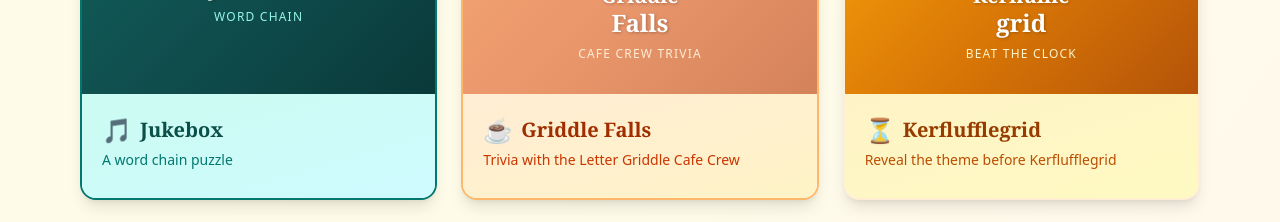
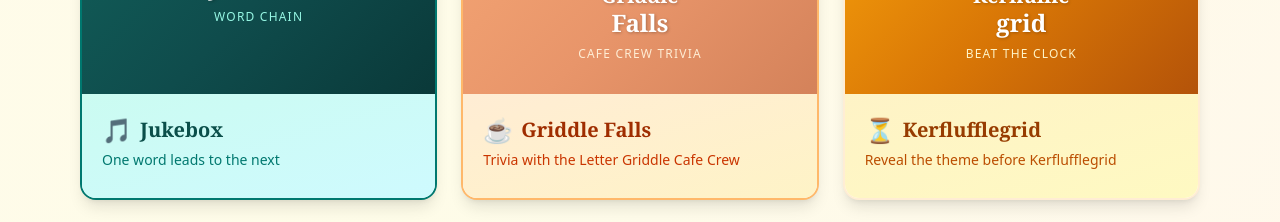
Before and after one commit to lauriegriddle/griddle-game, a Next.js app: page / in a window 1280 px wide. Shown: the part 1036-1258 px from the top of the page. Built offline with nearby package versions, Linux system fonts and the light colour scheme.

Commit message:
Update Jukebox tagline

```diff
--- a/app/page.js
+++ b/app/page.js
@@ -133,7 +133,7 @@ subTextColor: "text-amber-700",
     },
     {
       name: "Jukebox",
-      tagline: "A word chain puzzle",
+      tagline: "One word leads to the next",
       dropTime: null,
       emoji: "🎵",
       href: "https://lettergriddlecafe.com/jukebox",
```
